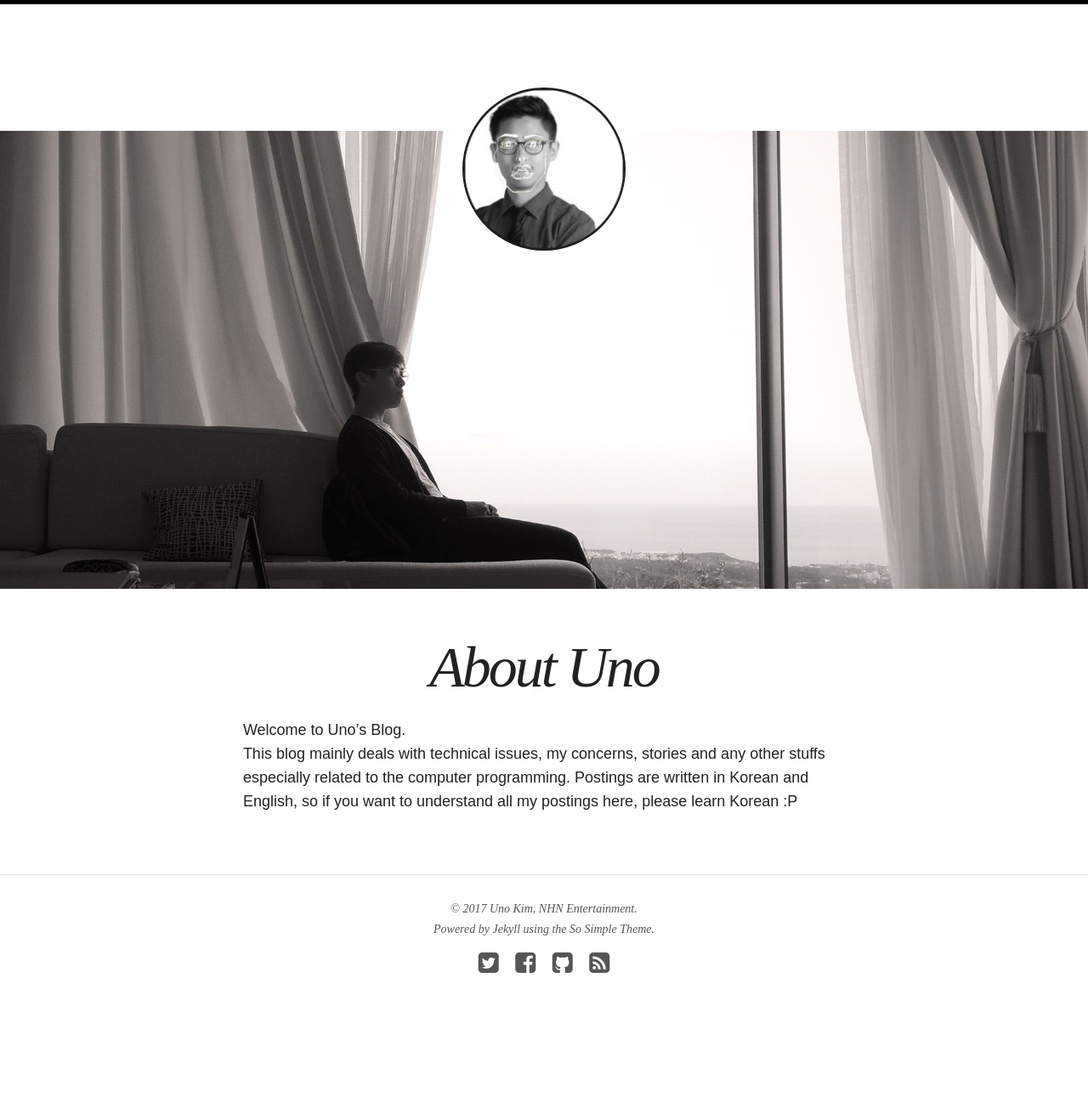
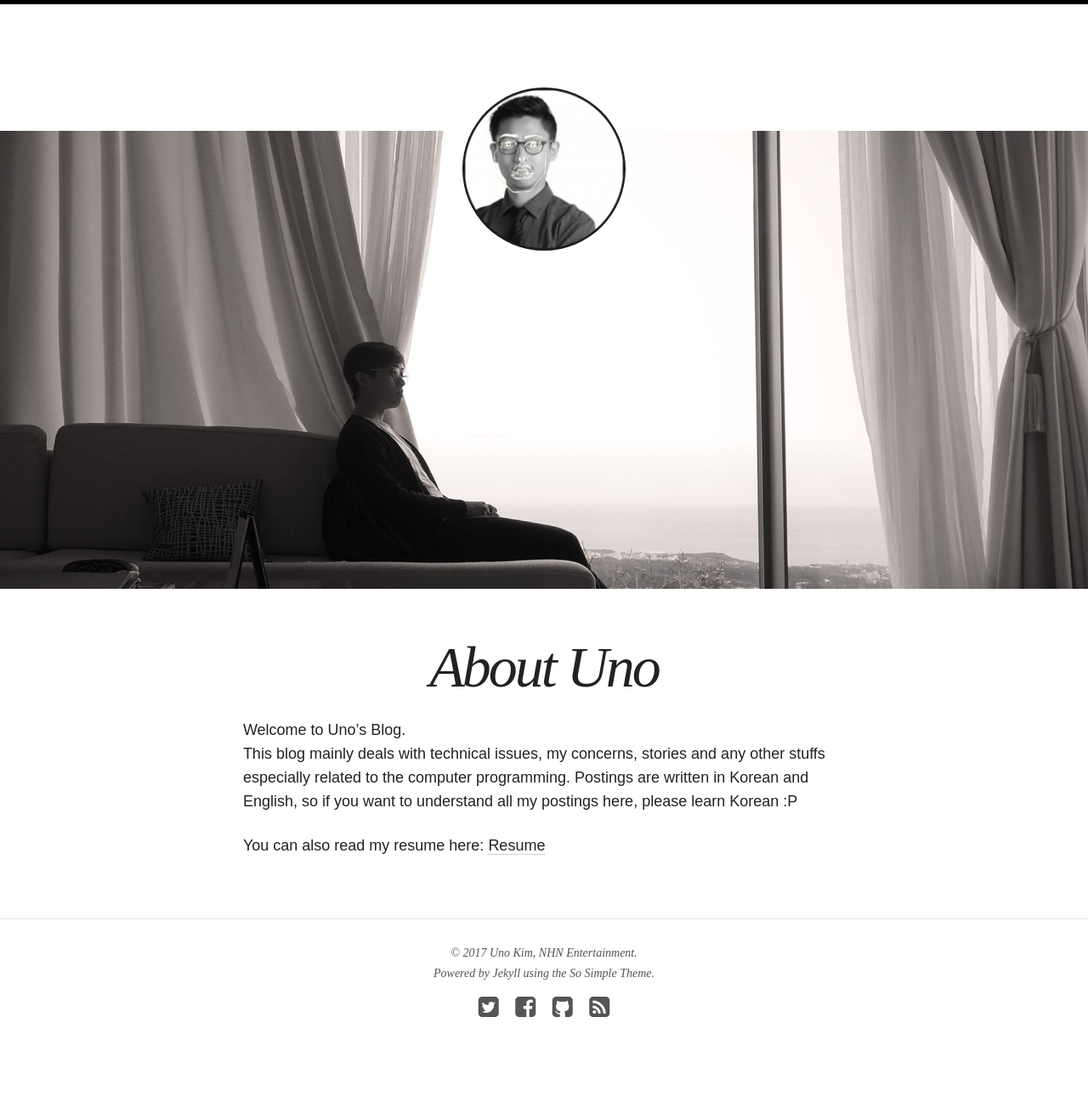
Before and after one commit to djkeh/djkeh.github.io, a Jekyll site: the page built from about/index.md, in a window 1280 px wide. Shown: the whole page at 85% size. Built offline with Jekyll 4.4.1, drawn with Linux system fonts in a browser that asks for light colours; nearby versions of some CDN libraries; before the commit the page ends 1245 px from its top, so only the background shows below that.

Commit message:
put resume link in `about` page

```diff
--- a/about/index.md
+++ b/about/index.md
@@ -13,3 +13,5 @@ share: false
 
 Welcome to Uno's Blog.
 This blog mainly deals with technical issues, my concerns, stories and any other stuffs especially related to the computer programming. Postings are written in Korean and English, so if you want to understand all my postings here, please learn Korean :P
+
+You can also read my resume here: [Resume](http://djkeh.github.io/resume/)
```
